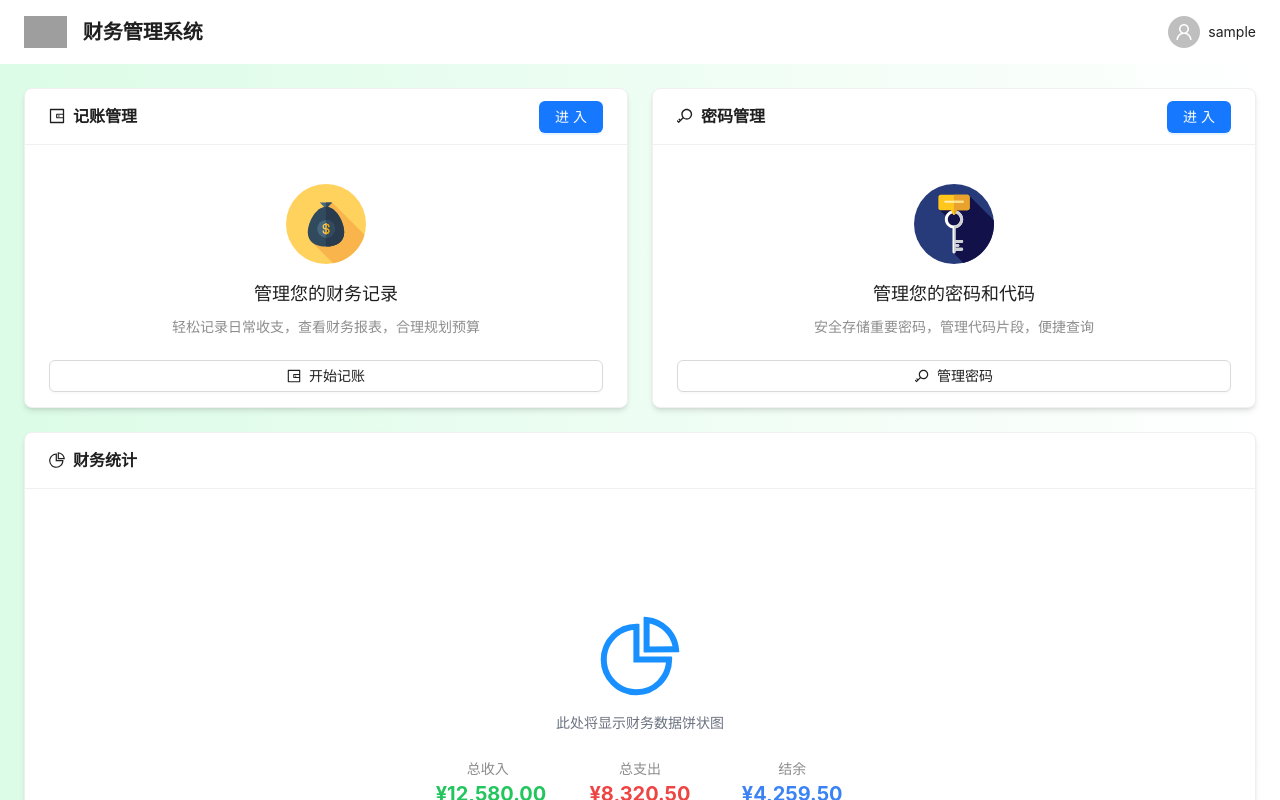
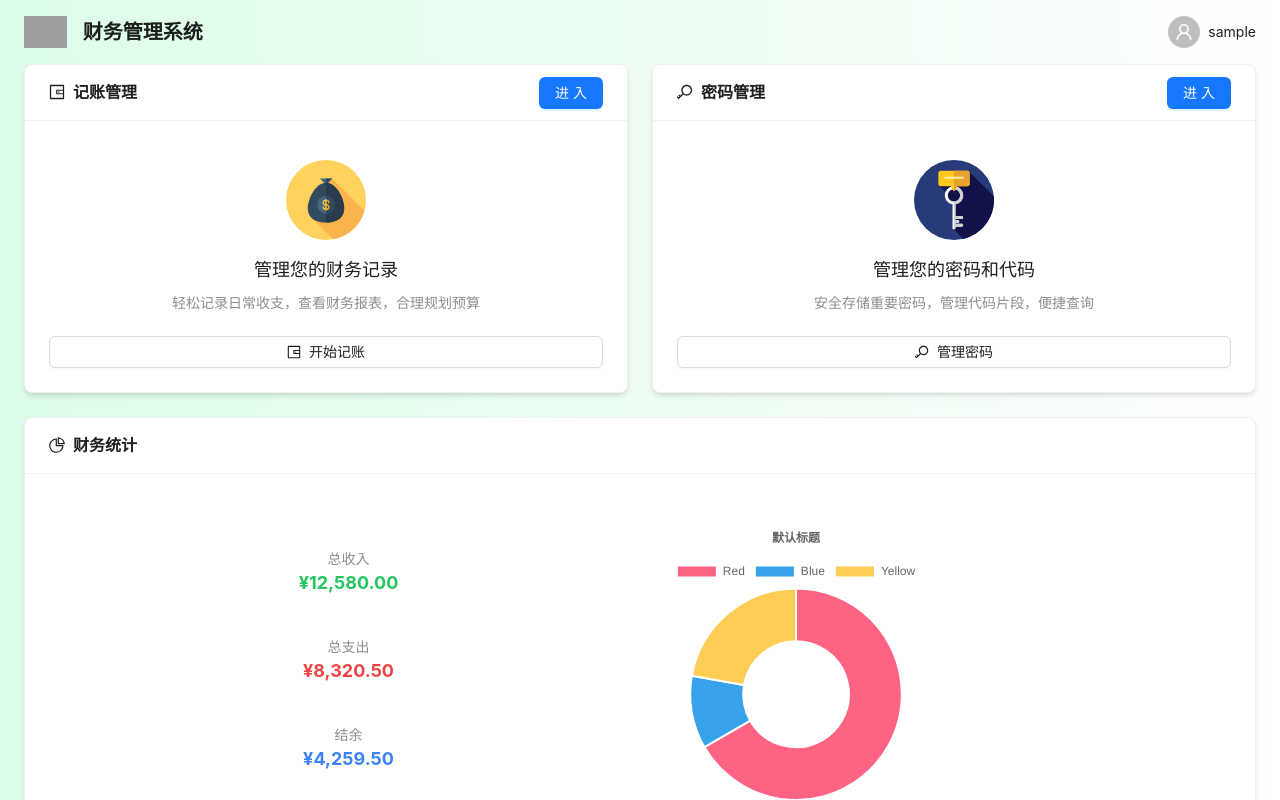
Before and after one commit to DennyNo1/money-book, a React (Create React App) app in the folder front-end/: page / in a window 1280 px wide. Shown: the top 800 px of the page. Built offline with nearby package versions, Linux system fonts and the light colour scheme; sample sign-in values are in the browser's storage; grey boxes are pictures that could not be loaded.

Commit message:
improve style in home page

```diff
--- a/front-end/package.json
+++ b/front-end/package.json
@@ -9,7 +9,9 @@
     "@testing-library/user-event": "^13.5.0",
     "antd": "^5.21.6",
     "axios": "^1.7.7",
+    "chart.js": "^4.5.0",
     "react": "^18.3.1",
+    "react-chartjs-2": "^5.3.0",
     "react-dom": "^18.3.1",
     "react-redux": "^9.2.0",
     "react-router-dom": "^6.27.0",
--- /dev/null
+++ b/front-end/src/components/ChartComponent.jsx
@@ -0,0 +1,74 @@
+import React from 'react';
+import { Bar, Line, Pie, Doughnut } from 'react-chartjs-2';
+import { Chart as ChartJS, CategoryScale, LinearScale, BarElement, LineElement, PointElement, ArcElement, Title, Tooltip, Legend } from 'chart.js';
+
+// 注册Chart.js组件
+ChartJS.register(
+    CategoryScale,
+    LinearScale,
+    BarElement,
+    LineElement,
+    PointElement,
+    ArcElement,
+    Title,
+    Tooltip,
+    Legend
+);
+
+function ChartComponent(props) {
+    const pieChart = props.data
+    const { chartType, chartData, chartOptions } = pieChart;
+    // 准备数据
+    const data = chartData
+        || {
+        labels: ['一月', '二月', '三月', '四月', '五月', '六月'],
+        datasets: [
+            {
+                label: '销售额',
+                data: [12, 19, 3, 5, 2, 3],
+                backgroundColor: 'rgba(75, 192, 192, 0.2)',
+                borderColor: 'rgba(75, 192, 192, 1)',
+                borderWidth: 1,
+            },
+        ],
+    };
+
+    // 配置选项
+    const options = chartOptions
+        || {
+        scales: {
+            y: {
+                beginAtZero: true
+            }
+        },
+        plugins: {
+            title: {
+                display: true,
+                text: '默认标题'
+            }
+        }
+    };
+
+    // 根据chartType参数选择要渲染的图表类型
+    const renderChart = () => {
+        switch (chartType.toLowerCase()) {
+            case 'doughnut':
+                return <Doughnut data={data} options={options} />;
+            case 'line':
+                return <Line data={data} options={options} />;
+            case 'pie':
+                return <Pie data={data} options={options} />;
+            case 'bar':
+            default:
+                return <Bar data={data} options={options} />;
+        }
+    };
+
+    return (
+        <div style={{ width: '100%', height: '100%' }}>
+            {renderChart()}
+        </div>
+    );
+}
+
+export default ChartComponent;
--- a/front-end/src/pages/Home.jsx
+++ b/front-end/src/pages/Home.jsx
@@ -19,6 +19,7 @@ import {
   WalletOutlined,
   KeyOutlined
 } from "@ant-design/icons";
+import ChartComponent from "../components/ChartComponent";
 
 const { Header, Content } = Layout;
 const { Title, Text } = Typography;
@@ -64,10 +65,42 @@ function Home() {
     </Menu>
   );
 
+  const data = {
+    labels: [
+      'Red',
+      'Blue',
+      'Yellow'
+    ],
+    datasets: [{
+      label: 'My First Dataset',
+      data: [300, 50, 100],
+      backgroundColor: [
+        'rgb(255, 99, 132)',
+        'rgb(54, 162, 235)',
+        'rgb(255, 205, 86)'
+      ],
+      hoverOffset: 4
+    }]
+  };
+  const options = {
+    plugins: {
+      title: {
+        display: true,
+        text: '默认标题'
+      }
+    }
+  }
+  const pieChart = {
+    chartType: 'doughnut',
+    chartData: data,
+    chartOptions: options,
+    title: '我的现金流'
+  }
+
   return (
-    <Layout className="min-h-screen">
+    <Layout className="h-screen ">
       {/* AppBar */}
-      <Header className="bg-white shadow-md px-6 flex justify-between items-center">
+      <Header className="h-1/8 bg-gradient-to-r from-green-100 to-white shadow-md px-6 flex justify-between items-center">
         <div className="flex items-center">
           <img src="/logo.svg" alt="Logo" className="h-8 mr-4" />
           <Title level={4} style={{ margin: 0 }}>财务管理系统</Title>
@@ -81,13 +114,13 @@ function Home() {
       </Header>
 
       {/* 主内容区域 */}
-      <Content className="p-6 bg-gradient-to-r from-green-100 to-white">
-        <Row gutter={[24, 24]}>
+      <Content className="px-6 bg-gradient-to-r from-green-100 to-white">
+        <Row gutter={[24, 24]} >
           {/* 记账管理区域 */}
           <Col xs={24} md={12}>
             <Card
               title={<div className="flex items-center"><WalletOutlined className="mr-2" />记账管理</div>}
-              className="h-80 shadow-md hover:shadow-lg transition-shadow"
+              className="shadow-md hover:shadow-lg transition-shadow"
               extra={<Button type="primary" onClick={() => handleNavigate('/moneybook')}>进入</Button>}
             >
               <div className="flex flex-col h-56 justify-between">
@@ -114,7 +147,7 @@ function Home() {
           <Col xs={24} md={12}>
             <Card
               title={<div className="flex items-center"><KeyOutlined className="mr-2" />密码管理</div>}
-              className="h-80 shadow-md hover:shadow-lg transition-shadow"
+              className=" shadow-md hover:shadow-lg transition-shadow"
               extra={<Button type="primary" onClick={() => handleNavigate('/code')}>进入</Button>}
             >
               <div className="flex flex-col h-56 justify-between">
@@ -137,31 +170,52 @@ function Home() {
             </Card>
           </Col>
 
+
+          {/* 用ui库的组件，都有默认的style，比如col和row，想要实现自定义高度就很困难 */}
           {/* 饼状图区域 - 独占一行 */}
           <Col xs={24}>
             <Card
               title={<div className="flex items-center"><PieChartOutlined className="mr-2" />财务统计</div>}
               className="shadow-md hover:shadow-lg transition-shadow"
             >
-              <div className="flex justify-center items-center" style={{ height: "400px" }}>
-                <div className="text-center">
-                  <PieChartOutlined style={{ fontSize: '80px', color: '#1890ff' }} />
-                  <p className="mt-4 text-gray-500">此处将显示财务数据饼状图</p>
-                  <div className="mt-6">
-                    <Row gutter={48} className="text-center">
-                      <Col span={8}>
-                        <Text type="secondary">总收入</Text>
-                        <div className="text-xl font-bold text-green-500">¥12,580.00</div>
-                      </Col>
-                      <Col span={8}>
-                        <Text type="secondary">总支出</Text>
-                        <div className="text-xl font-bold text-red-500">¥8,320.50</div>
-                      </Col>
-                      <Col span={8}>
-                        <Text type="secondary">结余</Text>
-                        <div className="text-xl font-bold text-blue-500">¥4,259.50</div>
-                      </Col>
-                    </Row>
+              <div className="flex justify-center items-center">
+                <div className="text-center rounded-lg p-6 w-full">
+
+                  {/* 使用 flex 布局让图表和统计数据并排 */}
+                  {/* flex-direction: row (默认) */}
+                  {/* 即默认flex是水平方向 */}
+                  <div className="flex items-center gap-8">
+
+
+
+
+                    {/* 左侧占领水平的1 */}
+                    <div className="flex-1">
+                      <div className="space-y-4">
+                        <div className="p-3 rounded-lg hover:bg-green-50 transition-colors duration-200">
+                          <Text type="secondary" className="block text-center text-sm">总收入</Text>
+                          <div className="text-lg font-bold text-green-500 text-center">¥12,580.00</div>
+                        </div>
+
+                        <div className="p-3 rounded-lg hover:bg-red-50 transition-colors duration-200">
+                          <Text type="secondary" className="block text-center text-sm">总支出</Text>
+                          <div className="text-lg font-bold text-red-500 text-center">¥8,320.50</div>
+                        </div>
+
+                        <div className="p-3 rounded-lg hover:bg-blue-50 transition-colors duration-200">
+                          <Text type="secondary" className="block text-center text-sm">结余</Text>
+                          <div className="text-lg font-bold text-blue-500 text-center">¥4,259.50</div>
+                        </div>
+                      </div>
+                    </div>
+
+                    {/* 右侧占领水平的1 。因为左侧也占领水平的1，所以总水平是2，而右侧的flex-1 会占领水平的1/2 */}
+                    <div className="flex-1 ">
+                      <div className="h-[35vh]">
+                        <ChartComponent data={pieChart} />
+                      </div>
+                    </div>
+
                   </div>
                 </div>
               </div>
```
Also changed, not shown: 1 other file (tests, documents, lock files or other folders).
